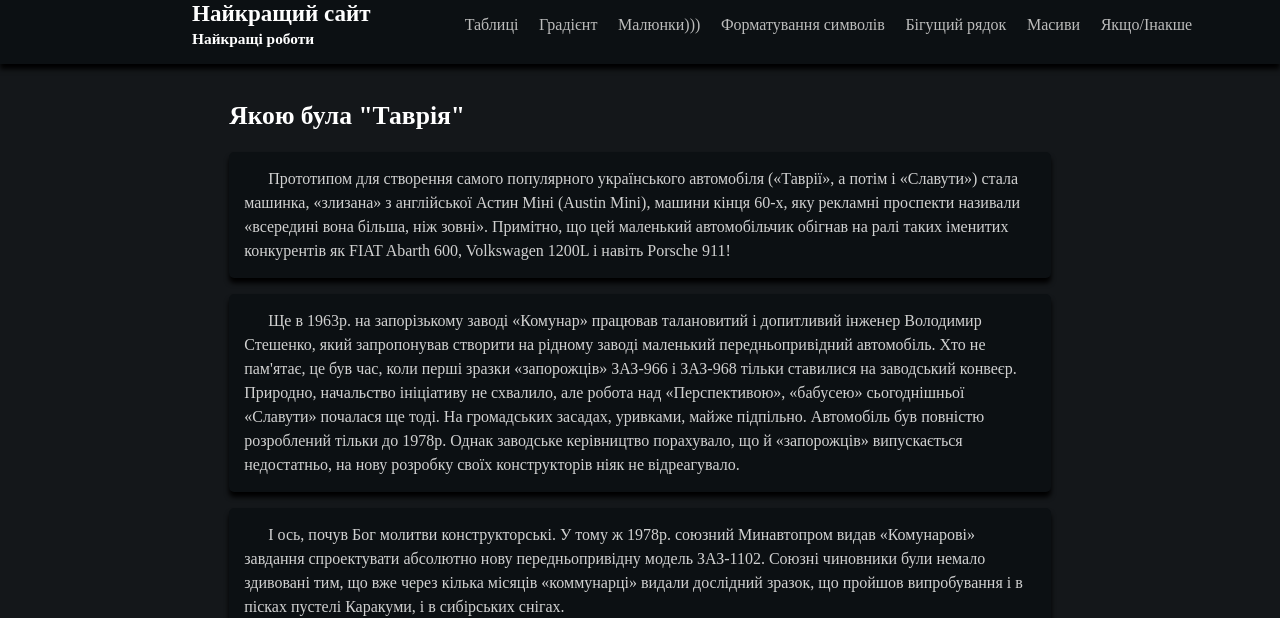
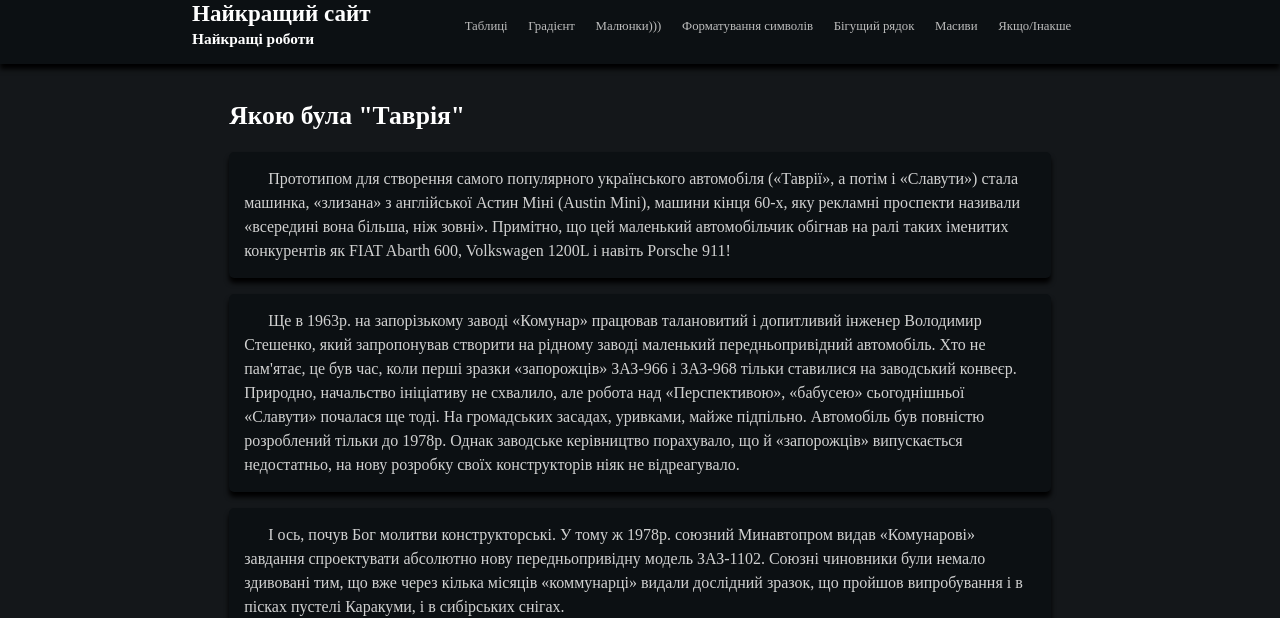
Before and after one commit to zondinho/site, a plain HTML site: page index.html in a window 1280 px wide. Shown: the top 618 px of the page. Drawn offline with Linux system fonts and the light colour scheme.

Commit message:
Update style.css

```diff
--- a/style.css
+++ b/style.css
@@ -38,7 +38,7 @@ body{
   margin-right:0;
 }
 .links a{
-  font-size: 1.25vw;
+  font-size: 1vw;
   text-decoration: none;
   position: relative;
   color: #bcbcbc;
```
